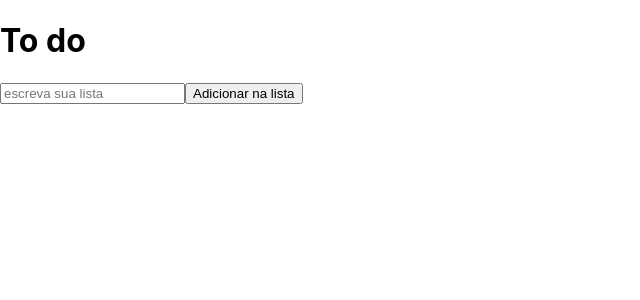
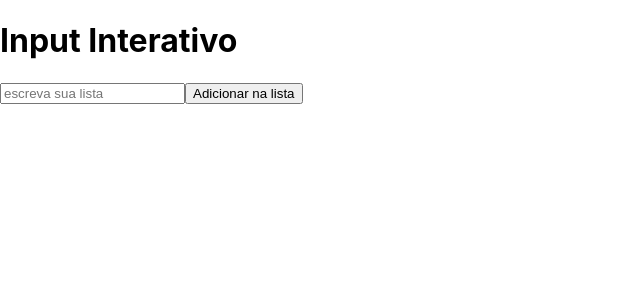
Before and after one commit to JesusBaro/input-interativo, a React (Create React App) app in the folder input-interativo/: page / in a window 1280 px wide. Shown: the top 300 px of the page, without its empty margins (0-640 px from the left). Built offline with nearby package versions, Linux system fonts and the light colour scheme.

Commit message:
atualizando aulas, nao revisadas

```diff
--- a/input-interativo/src/App.js
+++ b/input-interativo/src/App.js
@@ -114,9 +114,7 @@ class Todo extends Component {
     lista: [] //lista de frutas
   }
 
-
-
-  handelChange = (e) => {
+  handleChange = (e) => {
     this.setState({
       fruta: e.target.value
       // event - é como se fosse o abridor do input
@@ -127,14 +125,13 @@ class Todo extends Component {
   handleClick = () => {
     if (this.state.fruta === "") {
       return;
-    }
+    };
     this.setState({ //manipular estado
       lista: this.state.lista.concat({ //CONCAT - concatena todos os itens que foram digitados
         fruta: this.state.fruta,  // aqui as frutas novas serão juntadas com as antigs
         id: Math.random() //gera um numero automatico de 0 a 1, criando uma id para cada fruta
       }),
-      fruta: "" //toda coisa q for adicionada ele volta ao fazer inicial, ou seja vazio
-
+      fruta: "", //toda coisa q for adicionada ele volta ao fazer inicial, ou seja vazio
     });
   }
 
@@ -148,16 +145,14 @@ class Todo extends Component {
     });
   };
 
-
-
   render() {
     return (
       <div>
-        <h1> To do </h1>
+        <h1> Input Interativo </h1>
 
         {/* input para receber oque foi escrito */}
         <input
-          onChange={this.handelChange}
+          onChange={this.handleChange}
           value={this.state.fruta} //
           placeholder="escreva sua lista"
         />
```
